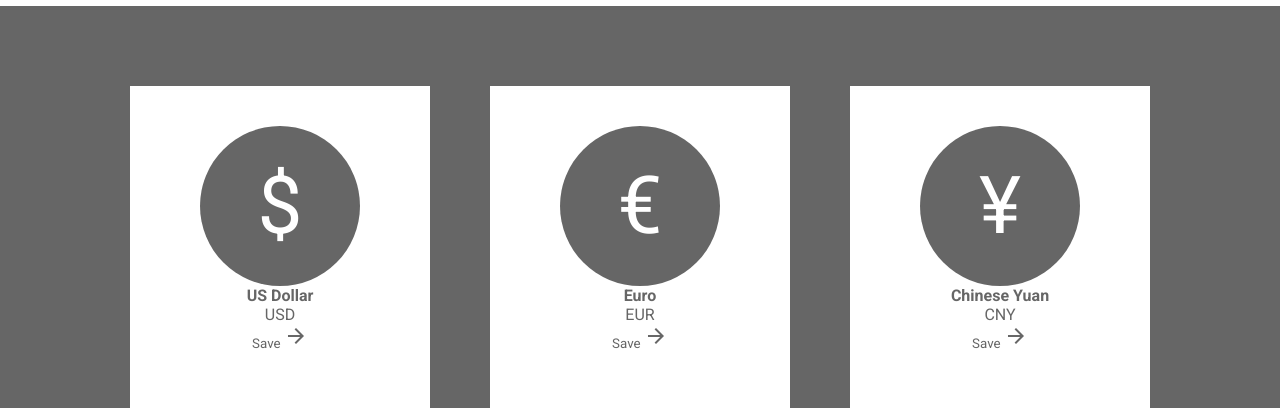
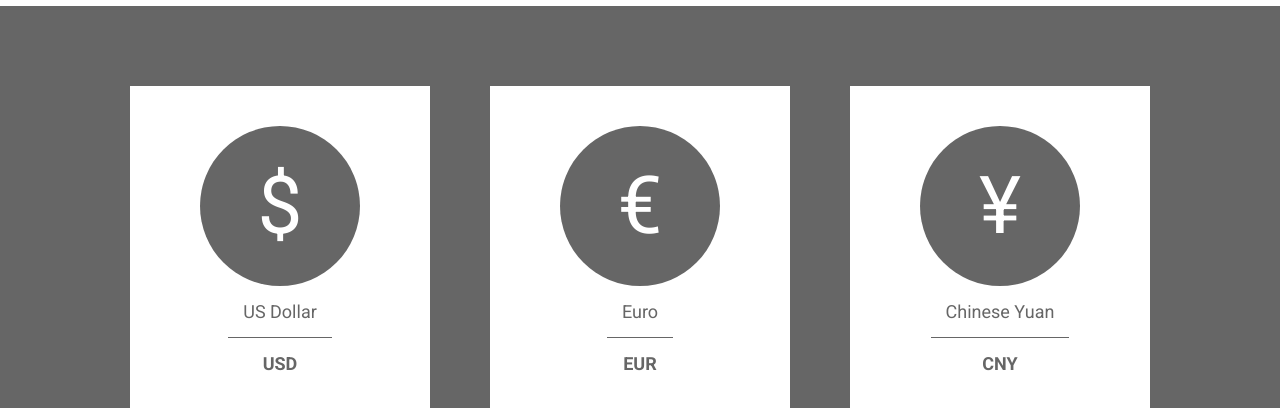
Before and after one commit to klikknpro/ui-final-state-money, a plain HTML site: page index.html in a window 1280 px wide. Shown: the part 74-482 px from the top of the page. Drawn offline with Linux system fonts and the light colour scheme.

```diff
--- a/style.css
+++ b/style.css
@@ -120,6 +120,7 @@ article {
   width: 300px;
   height: 350px;
   padding: 40px;
+  position: relative;
 
   display: flex;
   flex-direction: column;
@@ -145,3 +146,41 @@ article {
   font-weight: 400;
   color: var(--clr-light);
 }
+
+.title {
+  padding: 15px;
+  font-size: 18px;
+  font-weight: 400;
+  border-bottom: 1px solid var(--clr-dark);
+}
+
+.text {
+  padding: 15px;
+  font-size: 18px;
+  font-weight: 700;
+}
+
+article button {
+  width: 160px;
+  height: 50px;
+  padding-left: 25px;
+  padding-right: 5px;
+  position: absolute;
+  bottom: -25px;
+  left: 50%;
+  transform: translateX(-50%);
+
+  display: flex;
+  justify-content: space-between;
+  align-items: center;
+
+  background-color: var(--clr-light);
+  border-radius: 25px;
+  border: 2px solid var(--clr-dark);
+
+  font-size: 14px;
+}
+
+.arrow-icon {
+  font-size: 36px;
+}
```
